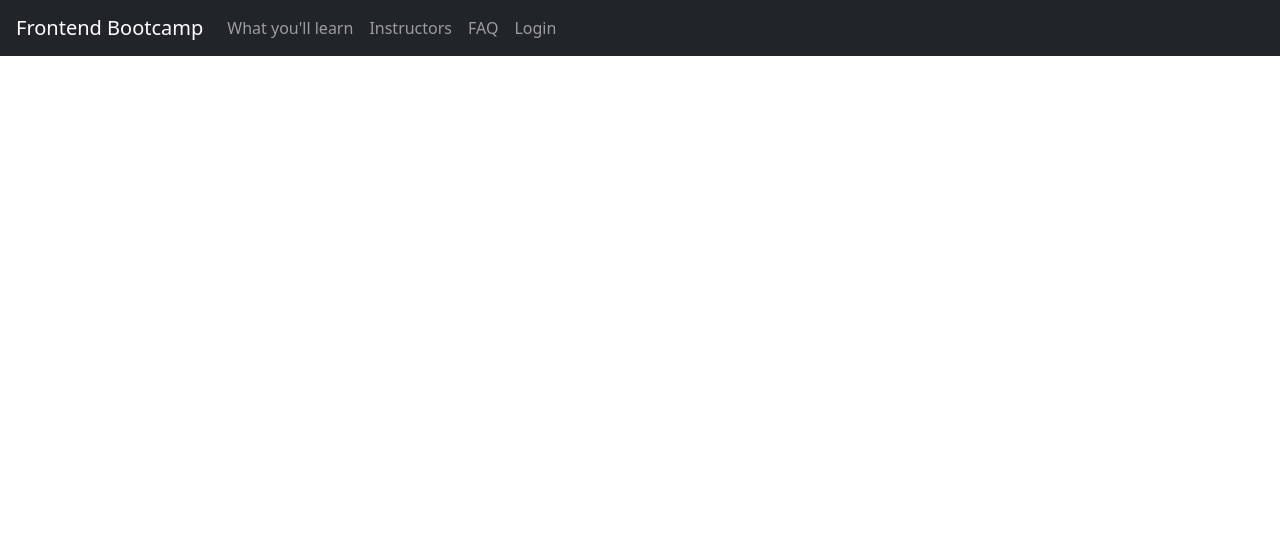
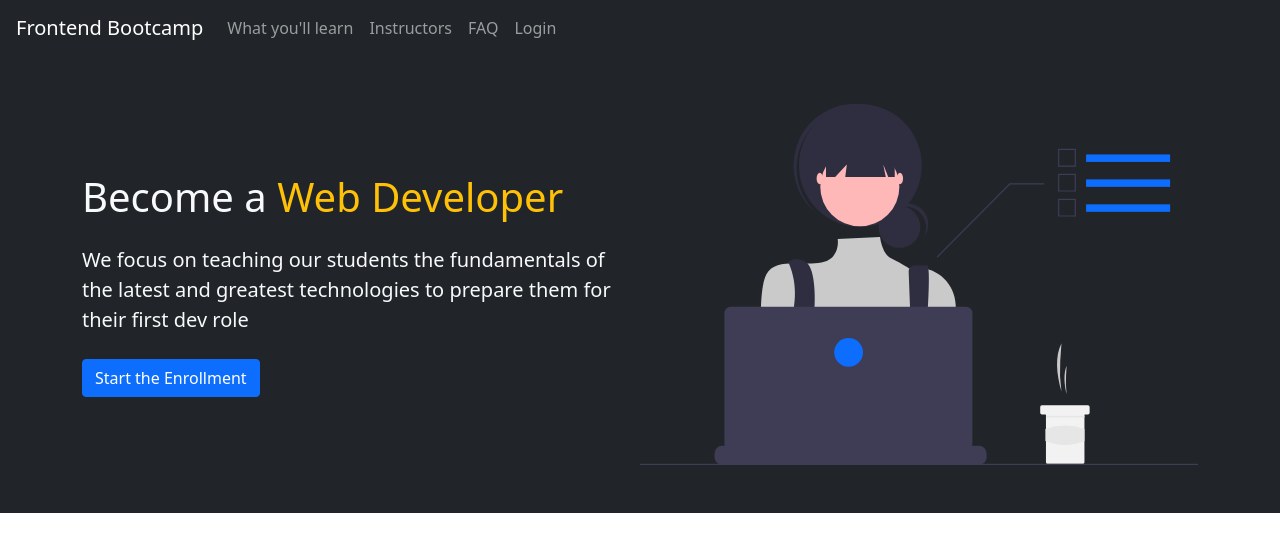
Before and after one commit to rezakelidari/frontend-bootcamp, a React (Create React App) app: page / in a window 1280 px wide. Shown: the top 552 px of the page. Built offline with nearby package versions, Linux system fonts and the light colour scheme.

Commit message:
Making header

```diff
--- a/src/App.js
+++ b/src/App.js
@@ -1,10 +1,13 @@
 import React from "react";
+
 import TopNavbar from "./components/TopNavbar";
+import Header from "./components/Header";
 
 function App() {
   return (
     <>
       <TopNavbar />
+      <Header />
     </>
   );
 }
--- /dev/null
+++ b/src/components/Header/index.js
@@ -0,0 +1,26 @@
+import React from "react";
+import { Button, Container } from "react-bootstrap";
+
+import Banner from "../../assets/img/showcase.svg";
+
+export default function Header() {
+  return (
+    <section className="bg-dark text-light p-5 text-center text-sm-start">
+      <Container>
+        <div className="d-sm-flex align-items-center justify-content-center">
+          <div>
+            <h1>
+              Become a <span className="text-warning">Web Developer</span>
+            </h1>
+            <p className="lead my-4">
+              We focus on teaching our students the fundamentals of the latest
+              and greatest technologies to prepare them for their first dev role
+            </p>
+            <Button>Start the Enrollment</Button>
+          </div>
+          <img src={Banner} className="img-fluid w-50 d-none d-sm-block" />
+        </div>
+      </Container>
+    </section>
+  );
+}
```
Also changed, not shown: src/assets/img/showcase.svg (added).
